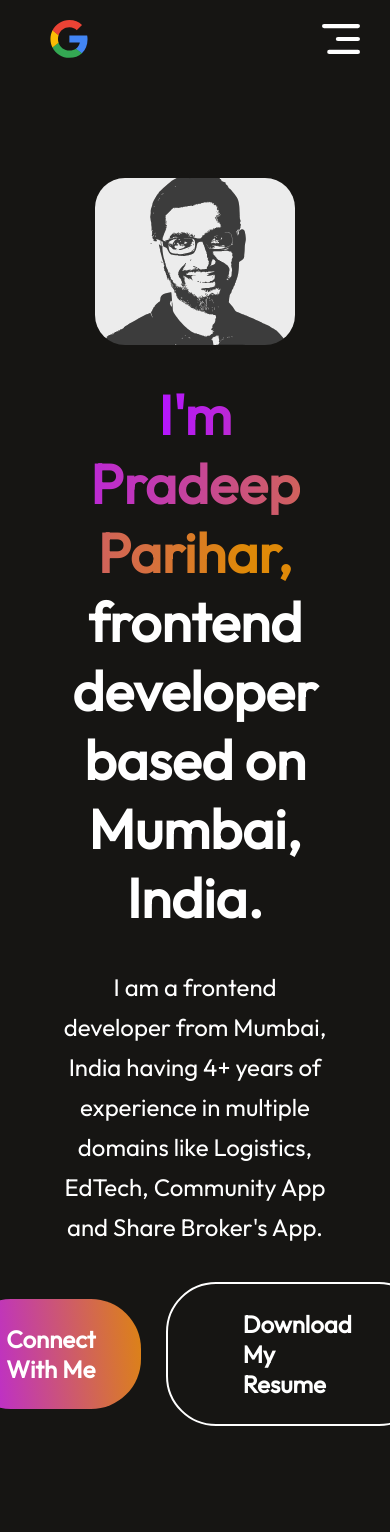
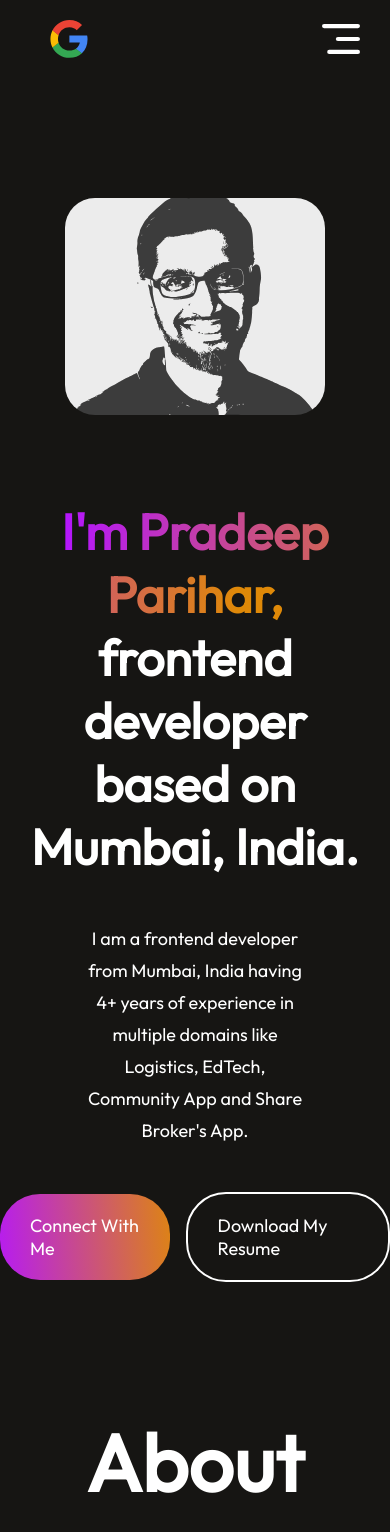
Before and after one commit to pradeeparihar/portfolio-prp, a React (Vite) app: page / in a window 390 px wide. Shown: the top 1532 px of the page. Built offline with nearby package versions, Linux system fonts and the light colour scheme.

Commit message:
Hero Responsive - Completed

```diff
--- a/src/Components/Hero/Hero.css
+++ b/src/Components/Hero/Hero.css
@@ -64,3 +64,38 @@
     border-color: #B415FF;
     color: #B415FF;
 }
+
+@media (max-width: 768px) {
+    .hero img {
+        margin-top: 120px;
+        width: 260px;
+    }
+
+    .hero h1 {
+        margin-top: 50px;
+        width: 90%;
+        font-size: 50px;
+    }
+
+    .hero p {
+        width: 60%;
+        font-size: 18px;
+        line-height: 32px;
+        margin: 10px 0px;
+    }
+    .hero-action {
+        gap: 16px;
+        font-size: 18px;
+        font-weight: 500;
+        margin-bottom: 50px;
+    }
+    .hero-connect {
+        padding: 20px 30px;
+        border-radius: 40px;
+    }
+    .hero-resume {
+        padding: 20px 30px;
+        border-radius: 40px;
+    }
+
+}
```
